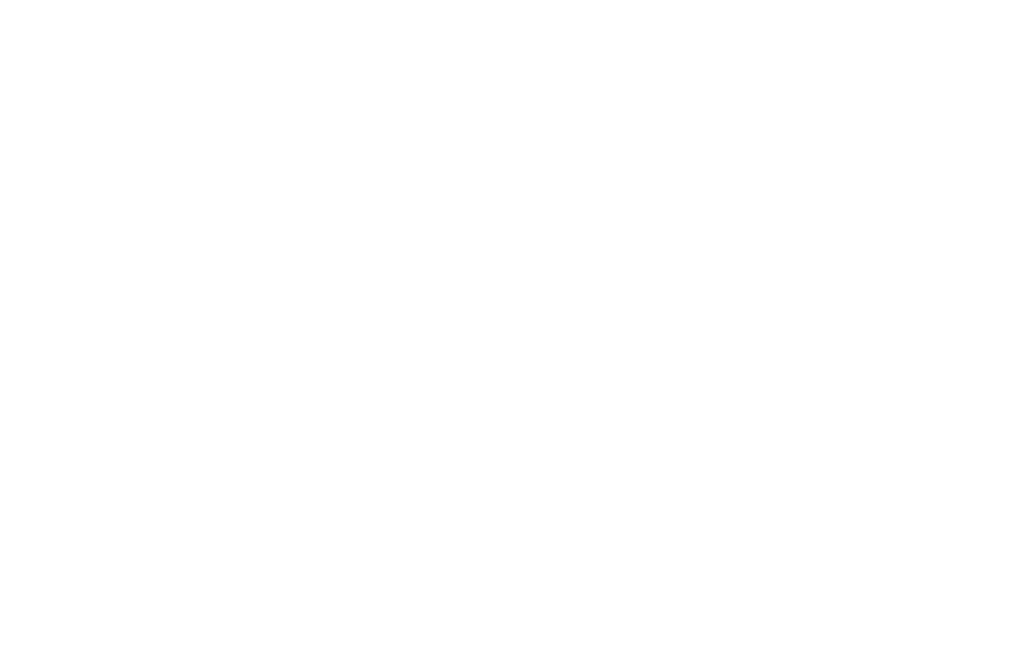
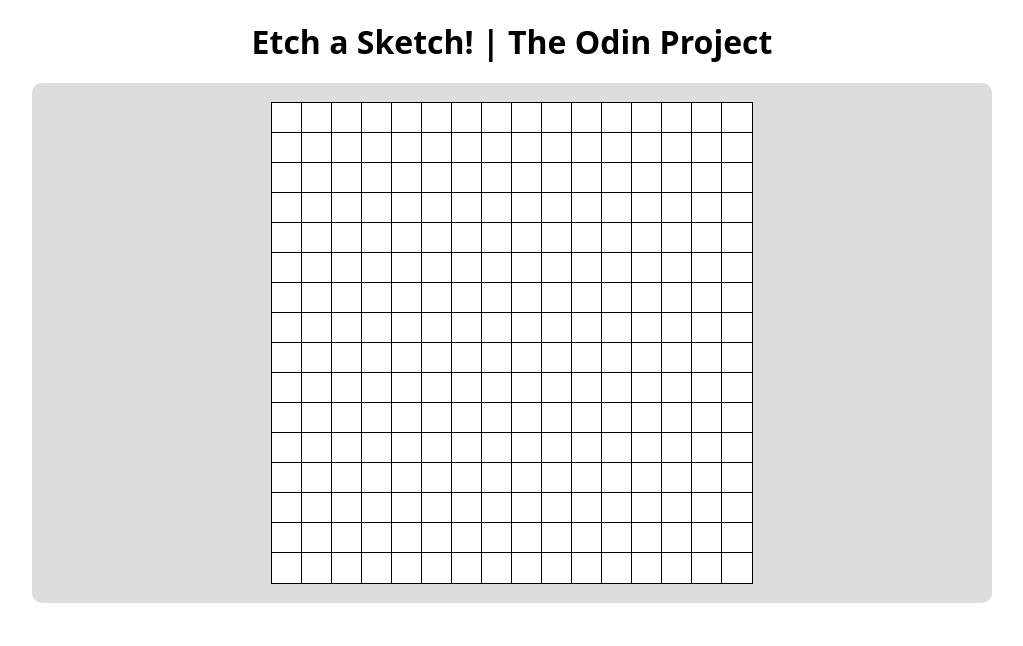
Before and after one commit to AduMano/odin-eas, a plain HTML site: page index.html in a window 1280 px wide. Shown: the whole page, without its empty margins (128-1151 px from the left). Drawn offline with Linux system fonts and the light colour scheme.

Commit message:
Made a grid generator function

```diff
--- a/index.html
+++ b/index.html
@@ -9,6 +9,18 @@
 </head>
 <body>
 
+    <div class="container">
+        <div class="header">
+            <h1>Etch a Sketch! | The Odin Project</h1>
+        </div>
+
+        <div class="content">
+
+            <div class="grid">
+            </div>
+        </div>
+    </div>
+
     <script src="main.js"></script>
 </body>
 </html>
--- a/main.js
+++ b/main.js
@@ -1,3 +1,20 @@
 window.onload = () => {
-    alert("Test");
+
+    // Generate 16 x 16 grid
+    // Init
+    let compGrid = document.querySelector(".grid");
+
+    // Functions
+    const setGrid = (size) => {
+        for (let i = 0; i < (size * size); i++) {
+            const block = document.createElement("div");
+            block.classList.add("block");
+            block.style.flex = "1 1 calc(100% / " + size + ")";
+
+            compGrid.appendChild(block);
+        }
+
+    }
+
+    setGrid(16);
 }
--- a/style.css
+++ b/style.css
@@ -7,3 +7,39 @@ html, body {
 
     font-family: system-ui, -apple-system, BlinkMacSystemFont, 'Segoe UI', Roboto, Oxygen, Ubuntu, Cantarell, 'Open Sans', 'Helvetica Neue', sans-serif;
 }
+
+.container {
+    position: relative;
+    width: 100;
+    padding: 20px 40px;
+}
+    .container .header {
+        position: relative;
+        width: 100%;
+        text-align: center;
+    }
+
+    .container .content {
+        position: relative;
+        width: 80%;
+        margin: 20px auto;
+        padding: 20px;
+
+        background-color: #ddd;
+        border-radius: 10px;
+    }
+        .container .content .grid {
+            position: relative;
+            width: 480px; height: 480px;
+            margin: auto;
+
+            background-color: white;
+
+            display: flex;
+            flex-wrap: wrap;
+        }
+            .container .content .grid .block {
+                position: relative;
+                background-color: white;
+                outline: 1px solid black;
+            }
```
